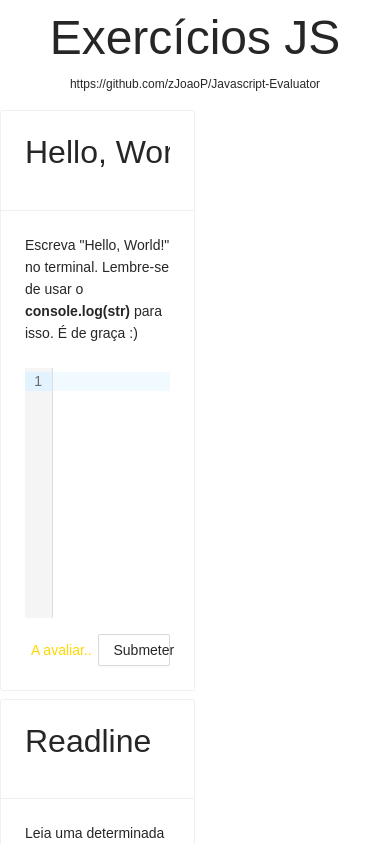
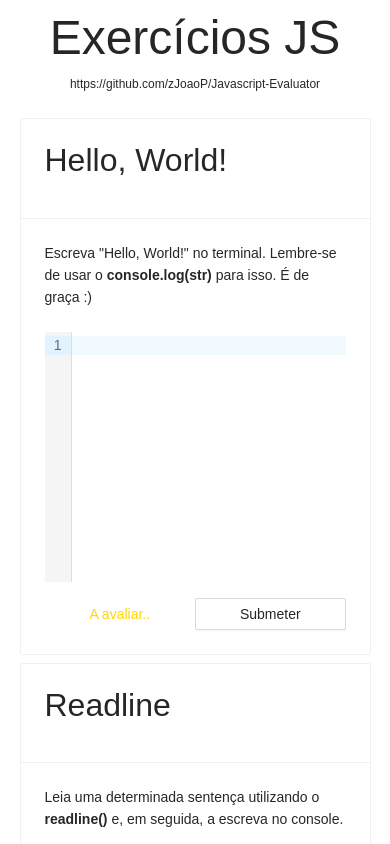
Before and after one commit to zJoaoP/Javascript-Evaluator, a React (Create React App) app: page / in a window 390 px wide. Shown: the top 844 px of the page. Built offline with nearby package versions, Linux system fonts and the light colour scheme.

Commit message:
Finishing basic responsivity

```diff
--- a/src/components/ProblemCard/style.js
+++ b/src/components/ProblemCard/style.js
@@ -5,7 +5,9 @@ import { Card, Input, Typography, Button } from 'antd';
 const { TextArea } = Input;
 
 export const CustomCard = styled(Card)`
-  width: 50%;
+  max-width: 900px;
+  width: 90%;
+
   margin-top: 8px;
 `;
 
--- /dev/null
+++ b/src/components/ProblemSection/ProblemSection.jsx
@@ -0,0 +1,25 @@
+import PropTypes from 'prop-types';
+import React from 'react';
+
+import ProblemCard from 'components/ProblemCard/ProblemCard';
+import { Wrapper } from 'components/ProblemSection/style';
+
+export default function ProblemSection({ problems }) {
+  return (
+    <Wrapper>
+      {problems.map((problem) => (
+        <ProblemCard
+          key={problem.name}
+          name={problem.name}
+          description={problem.description}
+          inputs={problem.inputs}
+          outputs={problem.outputs}
+        />
+      ))}
+    </Wrapper>
+  );
+}
+
+ProblemSection.propTypes = {
+  problems: PropTypes.arrayOf(PropTypes.object).isRequired,
+};
--- /dev/null
+++ b/src/components/ProblemSection/style.js
@@ -0,0 +1,11 @@
+import styled from 'styled-components';
+
+export const Wrapper = styled.div`
+  flex-direction: column;
+  align-items: center;
+  display: flex;
+`;
+
+export default {
+  Wrapper,
+};
--- a/src/views/Home.jsx
+++ b/src/views/Home.jsx
@@ -1,6 +1,6 @@
 import React from 'react';
 
-import ProblemCard from 'components/ProblemCard/ProblemCard';
+import ProblemSection from 'components/ProblemSection/ProblemSection';
 import Header from 'components/Header/Header';
 
 import api from 'service/problems';
@@ -21,16 +21,7 @@ export default function Home() {
   return (
     <div id="home">
       <Header />
-      {!loading &&
-        problems.map((problem) => (
-          <ProblemCard
-            key={problem.name}
-            name={problem.name}
-            description={problem.description}
-            inputs={problem.inputs}
-            outputs={problem.outputs}
-          />
-        ))}
+      {!loading && <ProblemSection problems={problems} />}
     </div>
   );
 }
```
